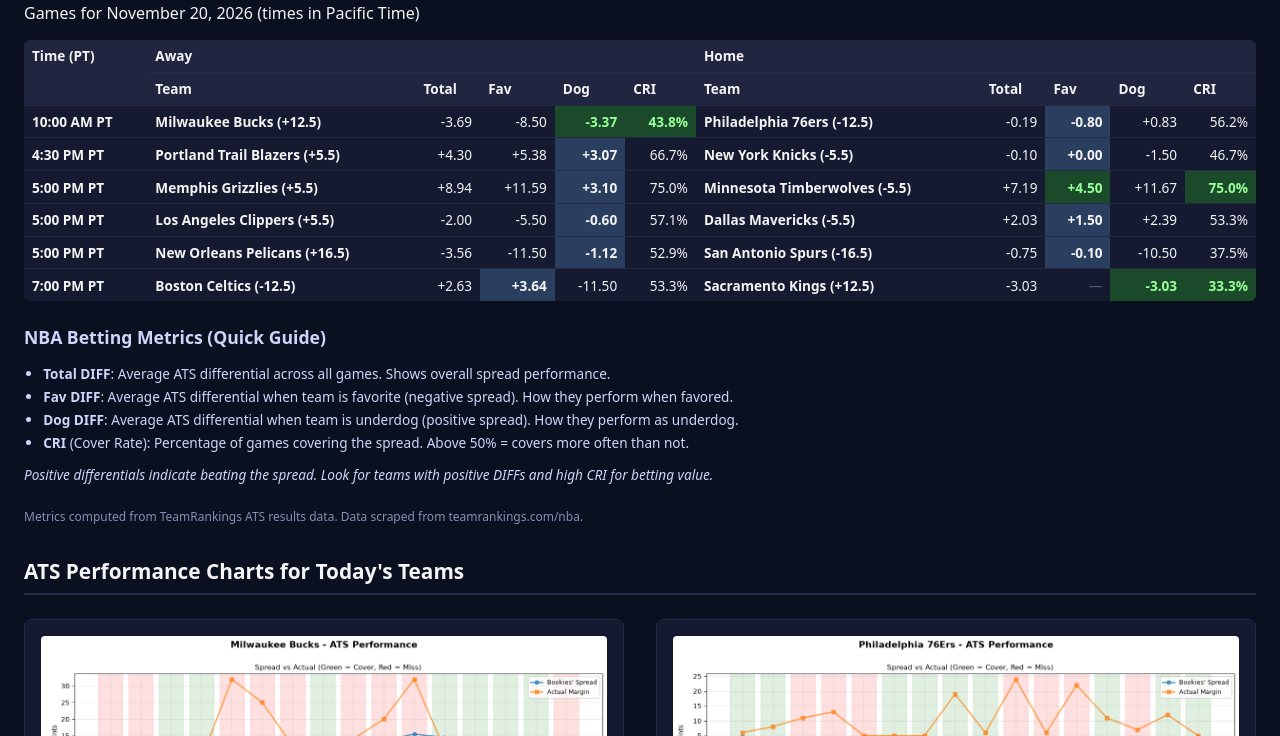
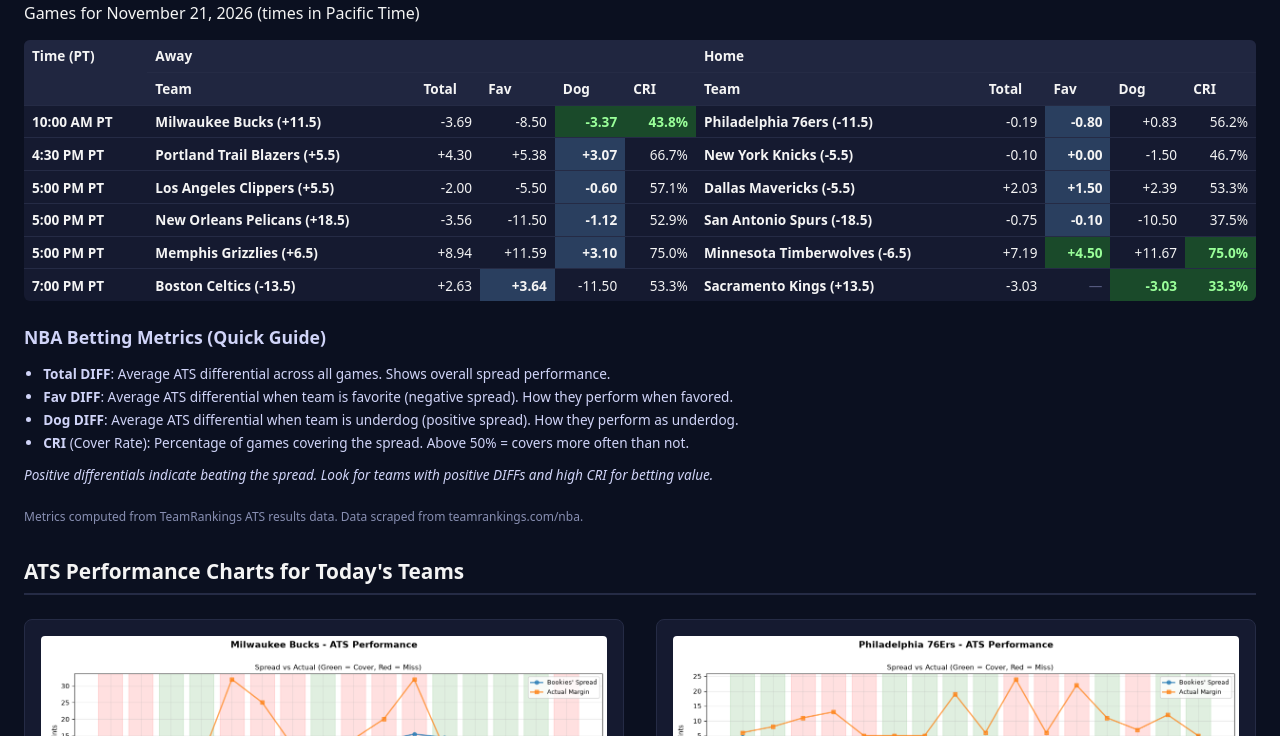
Before and after one commit to ajoros/nbabetinfo, a plain HTML site: page index.html in a window 1280 px wide. Shown: the part 64-800 px from the top of the page. Drawn offline with Linux system fonts and the light colour scheme.

Commit message:
Update nbabetinfo page with ATS plots [2026-11-21 15:47 UTC]

```diff
--- a/index.html
+++ b/index.html
@@ -2,7 +2,7 @@
 <html lang="en">
   <head>
     <meta charset="utf-8" />
-    <title>NBA Betting Info - November 20, 2026</title>
+    <title>NBA Betting Info - November 21, 2026</title>
     <meta name="viewport" content="width=device-width, initial-scale=1" />
     <style>
       body {
@@ -169,7 +169,7 @@
   </head>
   <body>
     <h1>NBA Betting Info</h1>
-    <div>Games for November 20, 2026 (times in Pacific Time)</div>
+    <div>Games for November 21, 2026 (times in Pacific Time)</div>
 
     <div class="table-wrapper">
       <table>
@@ -193,12 +193,12 @@
           </tr>
         </thead>
         <tbody>
-          <tr><td class='time'>10:00 AM PT</td><td class='team-name'>Milwaukee Bucks (+12.5)</td><td class='metric'>-3.69</td><td class='metric'>-8.50</td><td class='metric highlight warning'>-3.37</td><td class='metric warning'>43.8%</td><td class='team-name'>Philadelphia 76ers (-12.5)</td><td class='metric'>-0.19</td><td class='metric highlight'>-0.80</td><td class='metric'>+0.83</td><td class='metric'>56.2%</td></tr>
+          <tr><td class='time'>10:00 AM PT</td><td class='team-name'>Milwaukee Bucks (+11.5)</td><td class='metric'>-3.69</td><td class='metric'>-8.50</td><td class='metric highlight warning'>-3.37</td><td class='metric warning'>43.8%</td><td class='team-name'>Philadelphia 76ers (-11.5)</td><td class='metric'>-0.19</td><td class='metric highlight'>-0.80</td><td class='metric'>+0.83</td><td class='metric'>56.2%</td></tr>
 <tr><td class='time'>4:30 PM PT</td><td class='team-name'>Portland Trail Blazers (+5.5)</td><td class='metric'>+4.30</td><td class='metric'>+5.38</td><td class='metric highlight'>+3.07</td><td class='metric'>66.7%</td><td class='team-name'>New York Knicks (-5.5)</td><td class='metric'>-0.10</td><td class='metric highlight'>+0.00</td><td class='metric'>-1.50</td><td class='metric'>46.7%</td></tr>
-<tr><td class='time'>5:00 PM PT</td><td class='team-name'>Memphis Grizzlies (+5.5)</td><td class='metric'>+8.94</td><td class='metric'>+11.59</td><td class='metric highlight'>+3.10</td><td class='metric'>75.0%</td><td class='team-name'>Minnesota Timberwolves (-5.5)</td><td class='metric'>+7.19</td><td class='metric highlight strong'>+4.50</td><td class='metric'>+11.67</td><td class='metric strong'>75.0%</td></tr>
 <tr><td class='time'>5:00 PM PT</td><td class='team-name'>Los Angeles Clippers (+5.5)</td><td class='metric'>-2.00</td><td class='metric'>-5.50</td><td class='metric highlight'>-0.60</td><td class='metric'>57.1%</td><td class='team-name'>Dallas Mavericks (-5.5)</td><td class='metric'>+2.03</td><td class='metric highlight'>+1.50</td><td class='metric'>+2.39</td><td class='metric'>53.3%</td></tr>
-<tr><td class='time'>5:00 PM PT</td><td class='team-name'>New Orleans Pelicans (+16.5)</td><td class='metric'>-3.56</td><td class='metric'>-11.50</td><td class='metric highlight'>-1.12</td><td class='metric'>52.9%</td><td class='team-name'>San Antonio Spurs (-16.5)</td><td class='metric'>-0.75</td><td class='metric highlight'>-0.10</td><td class='metric'>-10.50</td><td class='metric'>37.5%</td></tr>
-<tr><td class='time'>7:00 PM PT</td><td class='team-name'>Boston Celtics (-12.5)</td><td class='metric'>+2.63</td><td class='metric highlight'>+3.64</td><td class='metric'>-11.50</td><td class='metric'>53.3%</td><td class='team-name'>Sacramento Kings (+12.5)</td><td class='metric'>-3.03</td><td class='metric na'>—</td><td class='metric highlight warning'>-3.03</td><td class='metric warning'>33.3%</td></tr>
+<tr><td class='time'>5:00 PM PT</td><td class='team-name'>New Orleans Pelicans (+18.5)</td><td class='metric'>-3.56</td><td class='metric'>-11.50</td><td class='metric highlight'>-1.12</td><td class='metric'>52.9%</td><td class='team-name'>San Antonio Spurs (-18.5)</td><td class='metric'>-0.75</td><td class='metric highlight'>-0.10</td><td class='metric'>-10.50</td><td class='metric'>37.5%</td></tr>
+<tr><td class='time'>5:00 PM PT</td><td class='team-name'>Memphis Grizzlies (+6.5)</td><td class='metric'>+8.94</td><td class='metric'>+11.59</td><td class='metric highlight'>+3.10</td><td class='metric'>75.0%</td><td class='team-name'>Minnesota Timberwolves (-6.5)</td><td class='metric'>+7.19</td><td class='metric highlight strong'>+4.50</td><td class='metric'>+11.67</td><td class='metric strong'>75.0%</td></tr>
+<tr><td class='time'>7:00 PM PT</td><td class='team-name'>Boston Celtics (-13.5)</td><td class='metric'>+2.63</td><td class='metric highlight'>+3.64</td><td class='metric'>-11.50</td><td class='metric'>53.3%</td><td class='team-name'>Sacramento Kings (+13.5)</td><td class='metric'>-3.03</td><td class='metric na'>—</td><td class='metric highlight warning'>-3.03</td><td class='metric warning'>33.3%</td></tr>
         </tbody>
       </table>
     </div>
@@ -225,12 +225,12 @@
         <div class="plot-item"><img src="plots/ats_philadelphia-76ers.png" alt="Philadelphia 76ers ATS Performance" /></div>
         <div class="plot-item"><img src="plots/ats_portland-trail-blazers.png" alt="Portland Trail Blazers ATS Performance" /></div>
         <div class="plot-item"><img src="plots/ats_new-york-knicks.png" alt="New York Knicks ATS Performance" /></div>
-        <div class="plot-item"><img src="plots/ats_memphis-grizzlies.png" alt="Memphis Grizzlies ATS Performance" /></div>
-        <div class="plot-item"><img src="plots/ats_minnesota-timberwolves.png" alt="Minnesota Timberwolves ATS Performance" /></div>
         <div class="plot-item"><img src="plots/ats_los-angeles-clippers.png" alt="Los Angeles Clippers ATS Performance" /></div>
         <div class="plot-item"><img src="plots/ats_dallas-mavericks.png" alt="Dallas Mavericks ATS Performance" /></div>
         <div class="plot-item"><img src="plots/ats_new-orleans-pelicans.png" alt="New Orleans Pelicans ATS Performance" /></div>
         <div class="plot-item"><img src="plots/ats_san-antonio-spurs.png" alt="San Antonio Spurs ATS Performance" /></div>
+        <div class="plot-item"><img src="plots/ats_memphis-grizzlies.png" alt="Memphis Grizzlies ATS Performance" /></div>
+        <div class="plot-item"><img src="plots/ats_minnesota-timberwolves.png" alt="Minnesota Timberwolves ATS Performance" /></div>
         <div class="plot-item"><img src="plots/ats_boston-celtics.png" alt="Boston Celtics ATS Performance" /></div>
         <div class="plot-item"><img src="plots/ats_sacramento-kings.png" alt="Sacramento Kings ATS Performance" /></div>
       </div>
```
